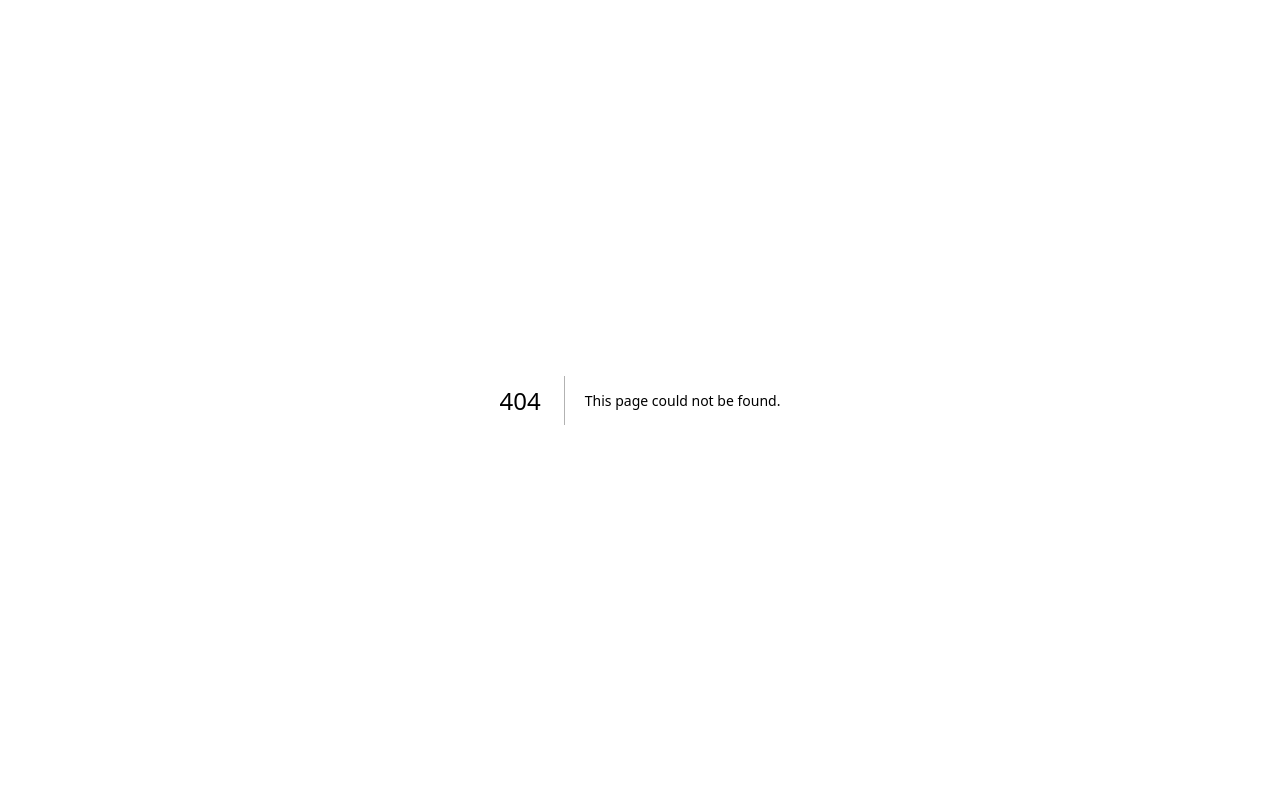
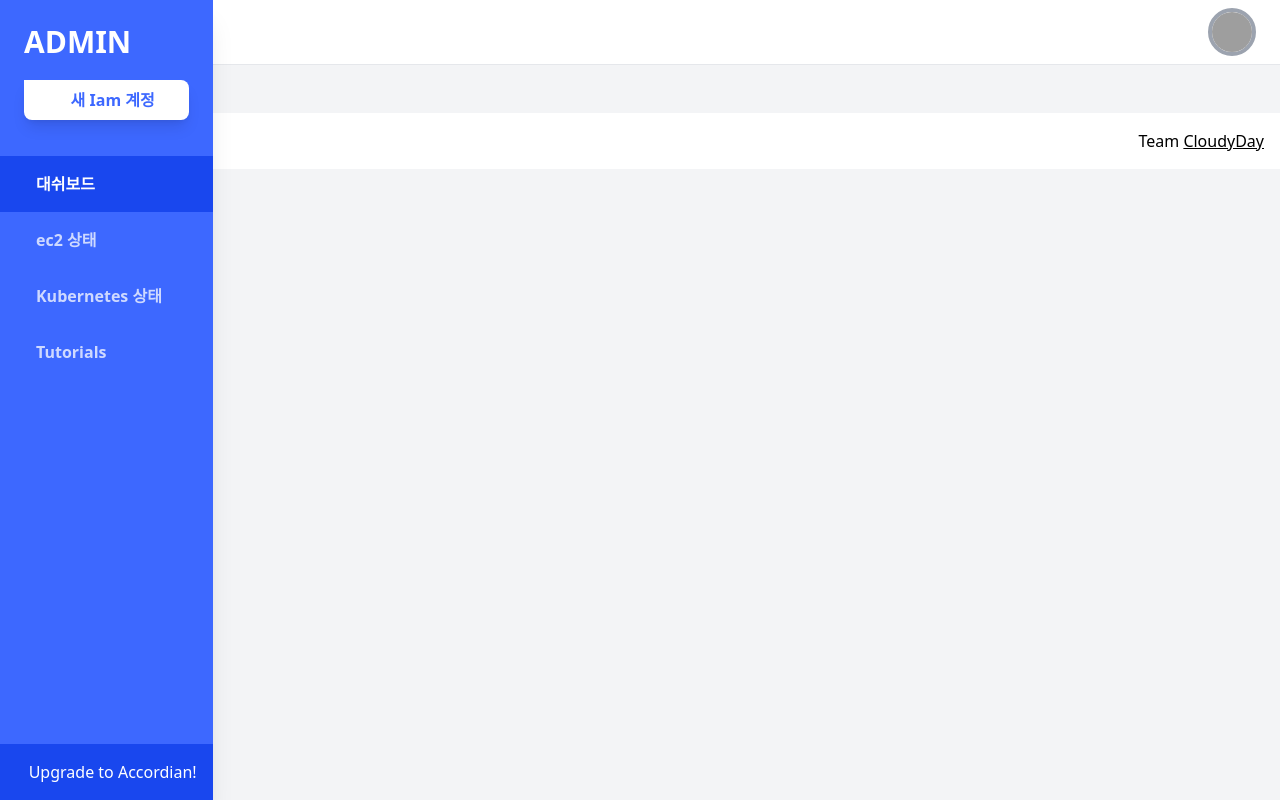
Before and after one commit to KUBER-LOUDY/kuber-loudy-front, a Next.js app: page /dashboard/ec2 in a window 1280 px wide. Before the commit this address had no page. Built offline with nearby package versions, Linux system fonts and the light colour scheme; grey boxes are pictures that could not be loaded.

Commit message:
💄 Add pages

```diff
--- a/app/(dashboard)/dashboard/blank/page.tsx
+++ /dev/null
@@ -1,5 +0,0 @@
-export default function blankPage() {
-    return
-  }
-
-blankPage
--- /dev/null
+++ b/app/(dashboard)/dashboard/ec2/page.tsx
@@ -0,0 +1,5 @@
+export default function Ec2Page() {
+    return
+  }
+
+  Ec2Page
--- /dev/null
+++ b/app/(dashboard)/dashboard/kuber/page.tsx
@@ -0,0 +1,5 @@
+export default function KuberPage() {
+    return
+  }
+
+  KuberPage
--- a/app/(dashboard)/dashboard/main/page.tsx
+++ b/app/(dashboard)/dashboard/main/page.tsx
@@ -1,5 +1,7 @@
-export default function dashboardPage() {
-    return
+export default function DashboardPage() {
+    return (
+      <h1 className="text-3xl text-black pb-6">Dashboard</h1>
+    )
   }
 
-dashboardPage
+DashboardPage
--- /dev/null
+++ b/app/(dashboard)/dashboard/tutorials/page.tsx
@@ -0,0 +1,5 @@
+export default function TutoPage() {
+    return
+  }
+
+  TutoPage
--- a/app/(dashboard)/layout.tsx
+++ b/app/(dashboard)/layout.tsx
@@ -1,6 +1,5 @@
 import type { Metadata } from "next"
 import "@/app/globals.css";
-import { Html } from "next/document";
 
 export const metadata: Metadata ={
     viewport : 'width=device-width, initial-scale=1.0',
@@ -17,40 +16,32 @@ export default function DashboardLayout({
         <body className="bg-gray-100 flex flex-row">
             <aside className="relative bg-sidebar h-screen w-64 hidden sm:block shadow-xl ">
                 <div className="p-6">
-                    <a href="dashboard/blank.tsx" className="text-white text-3xl font-semibold uppercase hover:text-gray-300">admin</a>
+                    <a href="/iam/list" className="text-white text-3xl font-semibold uppercase hover:text-gray-300">admin</a>
                         <button className="w-full bg-white cta-btn font-semibold py-2 mt-5 rounded-br-lg rounded-bl-lg rounded-tr-lg shadow-lg hover:shadow-xl hover:bg-gray-300 flex items-center justify-center">
                             <i className="fas fa-plus mr-3"></i>새 Iam 계정
                         </button>
                 </div>
                     <nav className="text-white text-base font-semibold pt-3">
-                        <a href="index.html" className="flex items-center active-nav-link text-white py-4 pl-6 nav-item">
+                        <a href="/dashboard/main" className="flex items-center active-nav-link text-white py-4 pl-6 nav-item">
                             <i className="fas fa-tachometer-alt mr-3"></i>
-                            Dashboard
+                            대쉬보드
                         </a>
-                        <a href="blank.html" className="flex items-center text-white opacity-75 hover:opacity-100 py-4 pl-6 nav-item">
+                        <a href="/dashboard/ec2" className="flex items-center text-white opacity-75 hover:opacity-100 py-4 pl-6 nav-item">
                             <i className="fas fa-sticky-note mr-3"></i>
-                            Blank Page
+                            ec2 상태
                         </a>
-                        <a href="tables.html" className="flex items-center text-white opacity-75 hover:opacity-100 py-4 pl-6 nav-item">
-                            <i className="fas fa-table mr-3"></i>
-                            Tables
+                        <a href="/dashboard/kuber" className="flex items-center text-white opacity-75 hover:opacity-100 py-4 pl-6 nav-item">
+                            <i className="fas fa-align-left mr-3"></i>
+                            Kubernetes 상태
                         </a>
-                        <a href="forms.html" className="flex items-center text-white opacity-75 hover:opacity-100 py-4 pl-6 nav-item">
-                            <i className="fas fa-align-left mr-3"></i>
-                            Forms
-                        </a>
-                        <a href="tabs.html" className="flex items-center text-white opacity-75 hover:opacity-100 py-4 pl-6 nav-item">
+                        <a href="/dashboard/tutorials" className="flex items-center text-white opacity-75 hover:opacity-100 py-4 pl-6 nav-item">
                             <i className="fas fa-tablet-alt mr-3"></i>
-                            Tabbed Content
-                        </a>
-                        <a href="calendar.html" className="flex items-center text-white opacity-75 hover:opacity-100 py-4 pl-6 nav-item">
-                            <i className="fas fa-calendar mr-3"></i>
-                            Calendar
+                            Tutorials
                         </a>
                     </nav>
-                        <a href="#" className="absolute w-full upgrade-btn bottom-0 active-nav-link text-white flex items-center justify-center py-4">
+                        <a href="https://accordions.co.kr" className="absolute w-full upgrade-btn bottom-0 active-nav-link text-white flex items-center justify-center py-4">
                         <i className="fas fa-arrow-circle-up mr-3"></i>
-                        Upgrade to Pro!
+                        Upgrade to Accordian!
                         </a>
             </aside>
 
@@ -67,7 +58,7 @@ export default function DashboardLayout({
 
                 <div className="w-full overflow-x-hidden border-t flex flex-col">
                     <main className="w-full flex-grow p-6">
-                        <h1 className="text-3xl text-black pb-6">Dashboard</h1>
+
 
                         {children}
 
--- /dev/null
+++ b/app/iam/list/page.tsx
@@ -0,0 +1,5 @@
+export default function IamPage() {
+    return
+  }
+
+  IamPage
```
